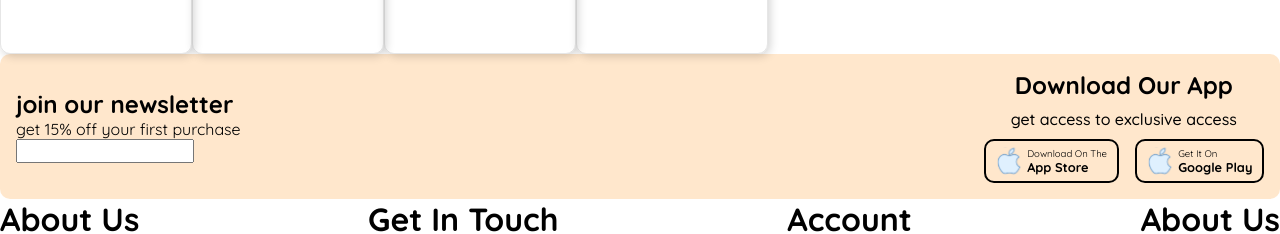
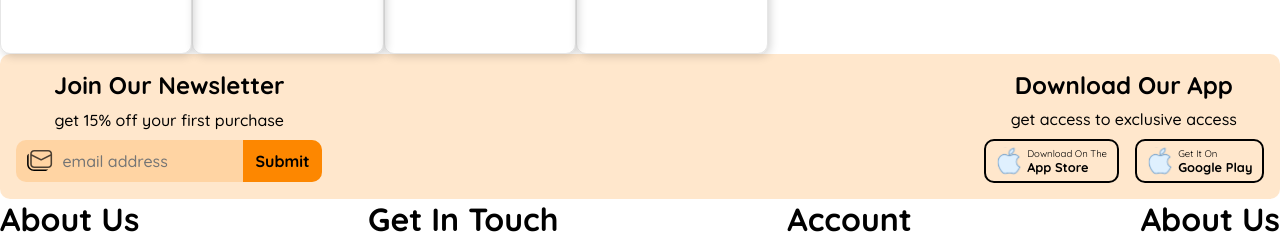
Before and after one commit to huboh/ayegs, a React (Create React App) app: page / in a window 1280 px wide. Shown: the part 263-497 px from the top of the page. Built offline with nearby package versions, Linux system fonts and the light colour scheme.

Commit message:
feat : add newsletter subscription component to footer component

```diff
--- a/src/components/Footer/components/SecondaryFooter/index.tsx
+++ b/src/components/Footer/components/SecondaryFooter/index.tsx
@@ -6,7 +6,7 @@ import NewsletterForm from "../../../NewsletterForm";
 const SecondaryFooter: FC = () => {
   return (
     <section className="secondary-footer">
-      <NewsletterForm onSubscribe={ () => { } } />
+      <NewsletterForm onSubscribe={ (email) => console.log(email) } />
       <DownloadApp />
     </section>
   );
--- /dev/null
+++ b/src/components/HorizontalForm/horizontal-form.scss
@@ -0,0 +1,52 @@
+.horizontal-form {
+  display: flex;
+  align-items: stretch;
+  justify-content: center;
+  flex-flow: row nowrap;
+  border-radius: var(--border-radius);
+  background-color: var(--primary-color-light);
+
+  svg {
+    margin: auto 0.6em;
+    cursor: pointer;
+    margin-right: 0;
+    min-width: 1.7em;
+    width: 1.7em;
+  }
+
+  .horizontal-form-input {
+    width: 100%;
+    height: 100%;
+    border: none;
+    display: block;
+    outline: none;
+    padding: 0.7em 0.4em;
+    padding-left: 0.6em;
+    text-overflow: ellipsis;
+    background-color: transparent;
+  }
+
+  .submit-button {
+    border: none;
+    font-weight: 700;
+    padding: 0.6em 0.8em;
+    text-transform: capitalize;
+    background-color: var(--primary-color);
+    border-top-right-radius: var(--border-radius);
+    border-bottom-right-radius: var(--border-radius);
+    transition: background-color 0.2s ease, color 0.2s ease;
+
+    &:hover {
+      color: var(--primary-color);
+      background-color: var(--text-color);
+    }
+
+    &:active {
+      background-color: var(--text-color-light);
+    }
+  }
+
+  &:focus-within {
+    background-color: var(--primary-color-hover-light);
+  }
+}
--- /dev/null
+++ b/src/components/HorizontalForm/index.tsx
@@ -0,0 +1,37 @@
+import './horizontal-form.scss';
+import { FC, useState, FormEvent, ReactNode, HTMLInputTypeAttribute } from "react";
+
+interface HorizontalFormProps {
+  inputType?: HTMLInputTypeAttribute;
+  onSubmit(input: string): void;
+  submitButtonText?: string;
+  defaultValue?: string;
+  placeholder?: string;
+  inputName?: string;
+  icon?: ReactNode;
+};
+
+const HorizontalForm: FC<HorizontalFormProps> = (props) => {
+  const { defaultValue = '', placeholder, inputName, inputType = 'text' } = props;
+  const [input, setInput] = useState(defaultValue);
+
+  const handleInput = ({ target }: FormEvent<HTMLInputElement> & { target: { value: string; }; }) => {
+    setInput(target.value);
+  };
+
+  return (
+    <form className="horizontal-form" onSubmit={ (e) => { e.preventDefault(); input && props.onSubmit(input); } }>
+      { props.icon ?? null }
+      <input
+        type={ inputType }
+        name={ inputName }
+        onChange={ handleInput }
+        placeholder={ placeholder }
+        className="input horizontal-form-input"
+      />
+      <button className='submit-button'>{ props.submitButtonText ?? 'submit' }</button>
+    </form>
+  );
+};
+
+export default HorizontalForm;
--- a/src/components/NewsletterForm/index.tsx
+++ b/src/components/NewsletterForm/index.tsx
@@ -1,23 +1,27 @@
-import { FC, FormEvent, useState } from "react";
+import './newsletter-form.scss';
+import { FC } from "react";
+
+import HorizontalForm from '../HorizontalForm';
+import { ReactComponent as MailIcon } from './mail-icon.svg';
 
 interface NewsletterProps {
   defaultEmail?: string;
+  placeholder?: string;
   onSubscribe(email: string): void;
 }
 
-const NewsletterForm: FC<NewsletterProps> = ({ defaultEmail = '', onSubscribe }) => {
-  const [email, setEmail] = useState(defaultEmail);
-  const handleInput = ({ target }: FormEvent<HTMLInputElement> & { target: { value: string; }; }) => {
-    setEmail(target.value);
-  };
+const NewsletterForm: FC<NewsletterProps> = ({ defaultEmail = '', onSubscribe, placeholder }) => {
 
   return (
     <div className="newsletter-promo">
       <h1 className="promo-header">join our newsletter</h1>
       <p className="promo-text">get 15% off your first purchase</p>
-      <form className="newsletter-form" onSubmit={ () => onSubscribe(email) }>
-        <input type="email" name="" id="" onInput={ handleInput } />
-      </form>
+      <HorizontalForm
+        icon={ <MailIcon /> }
+        onSubmit={ onSubscribe }
+        defaultValue={ defaultEmail }
+        placeholder={ placeholder ?? 'email address' }
+      />
     </div>
   );
 };
--- /dev/null
+++ b/src/components/NewsletterForm/newsletter-form.scss
@@ -0,0 +1,15 @@
+.newsletter-promo {
+  text-align: center;
+  max-width: 20em;
+
+  .promo-header {
+    margin: 0;
+    font-size: 1.5rem;
+    text-transform: capitalize;
+  }
+
+  .promo-text {
+    font-weight: 500;
+    margin: 0.6em 0;
+  }
+}
--- a/src/styles/index.scss
+++ b/src/styles/index.scss
@@ -12,7 +12,7 @@
   --border-radius: 10px;
 
   --text-color: rgb(0, 0, 0);
-  --text-color-light: rgba(0, 0, 0, 0.2);
+  --text-color-light: rgba(0, 0, 0, 0.5);
 
   --background-color: rgb(255, 255, 255);
 
```
Also changed, not shown: src/components/NewsletterForm/mail-icon.svg (added).
